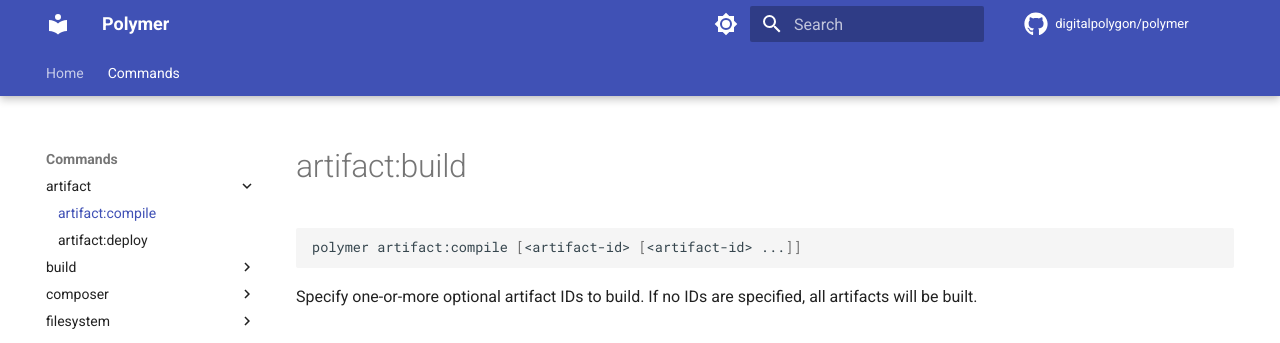
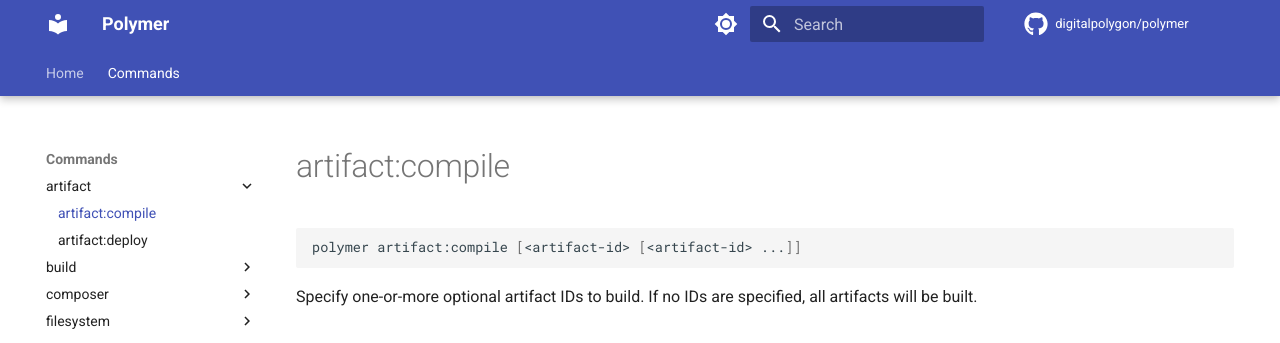
Before and after one commit to digitalpolygon/polymer, an MkDocs documentation site: the page built from docs/commands/artifact_compile.md, in a window 1280 px wide. Shown: the top 343 px of the page. Built offline with MkDocs 1.6.1 and Material for MkDocs 9.7.7, drawn with Linux system fonts in a browser that asks for light colours; comment, search, counter and statistics services are not loaded.

Commit message:
Change title of page artifact:build to artifact:compile.

````diff
--- a/docs/commands/artifact_compile.md
+++ b/docs/commands/artifact_compile.md
@@ -1,4 +1,4 @@
-# artifact:build
+# artifact:compile
 
 ```shell
 polymer artifact:compile [<artifact-id> [<artifact-id> ...]]
````
